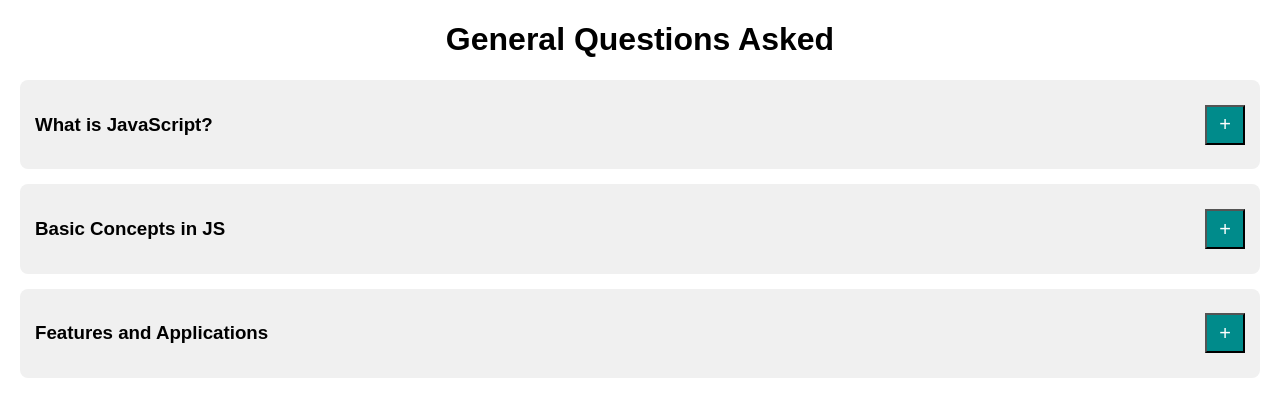
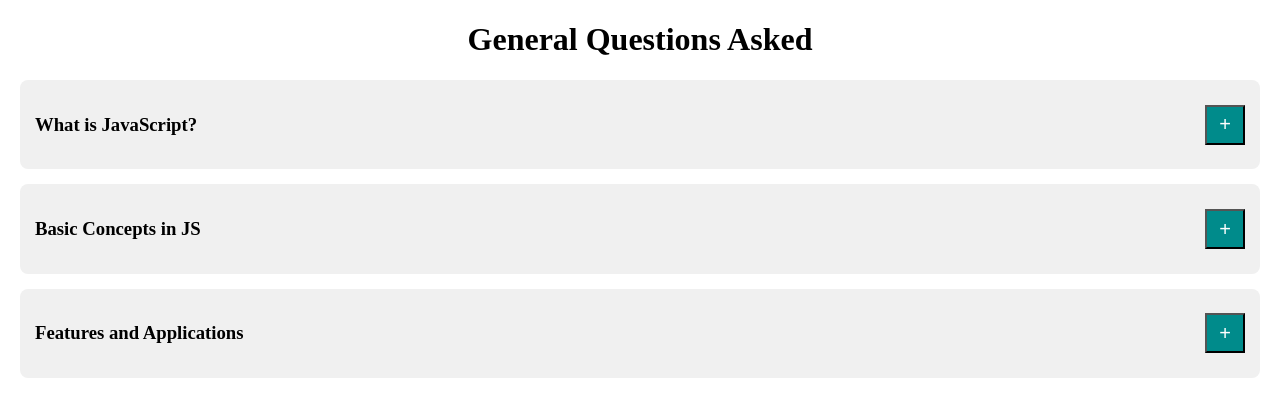
Before and after one commit to NandamKarthikyadav/faq, a plain HTML site: page index.html in a window 1280 px wide. Drawn offline with Linux system fonts and the light colour scheme.

Commit message:
Update index.css

```diff
--- a/index.css
+++ b/index.css
@@ -1,7 +1,6 @@
 body {
     text-align: center;
     margin: 20px;
-    font-family: Arial, sans-serif;
 }
 #overall {
     width: 100%;
@@ -20,7 +19,6 @@ body {
     display: flex;
     justify-content: space-between;
     align-items: center;
-    cursor: pointer;
 }
 
 .next {
```
